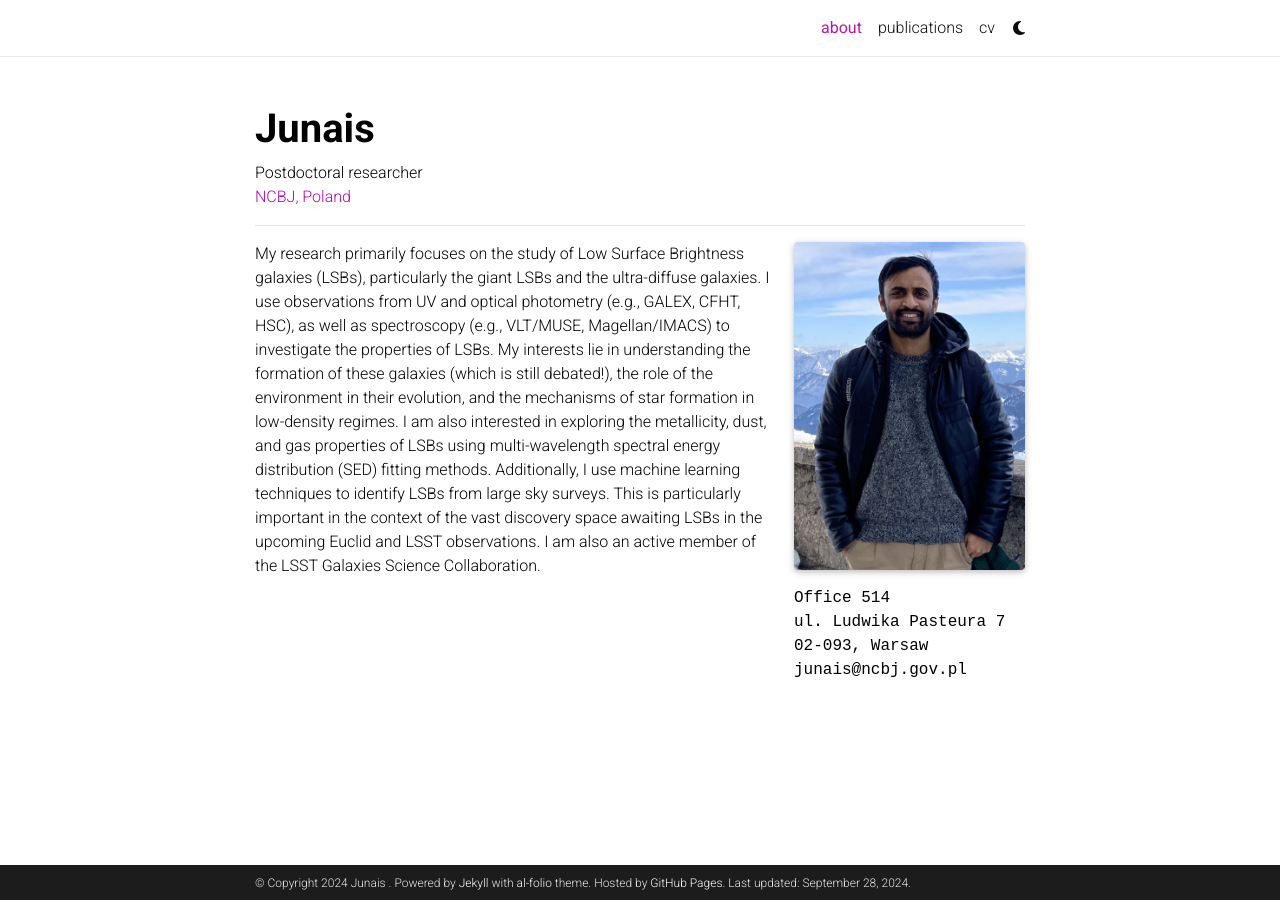
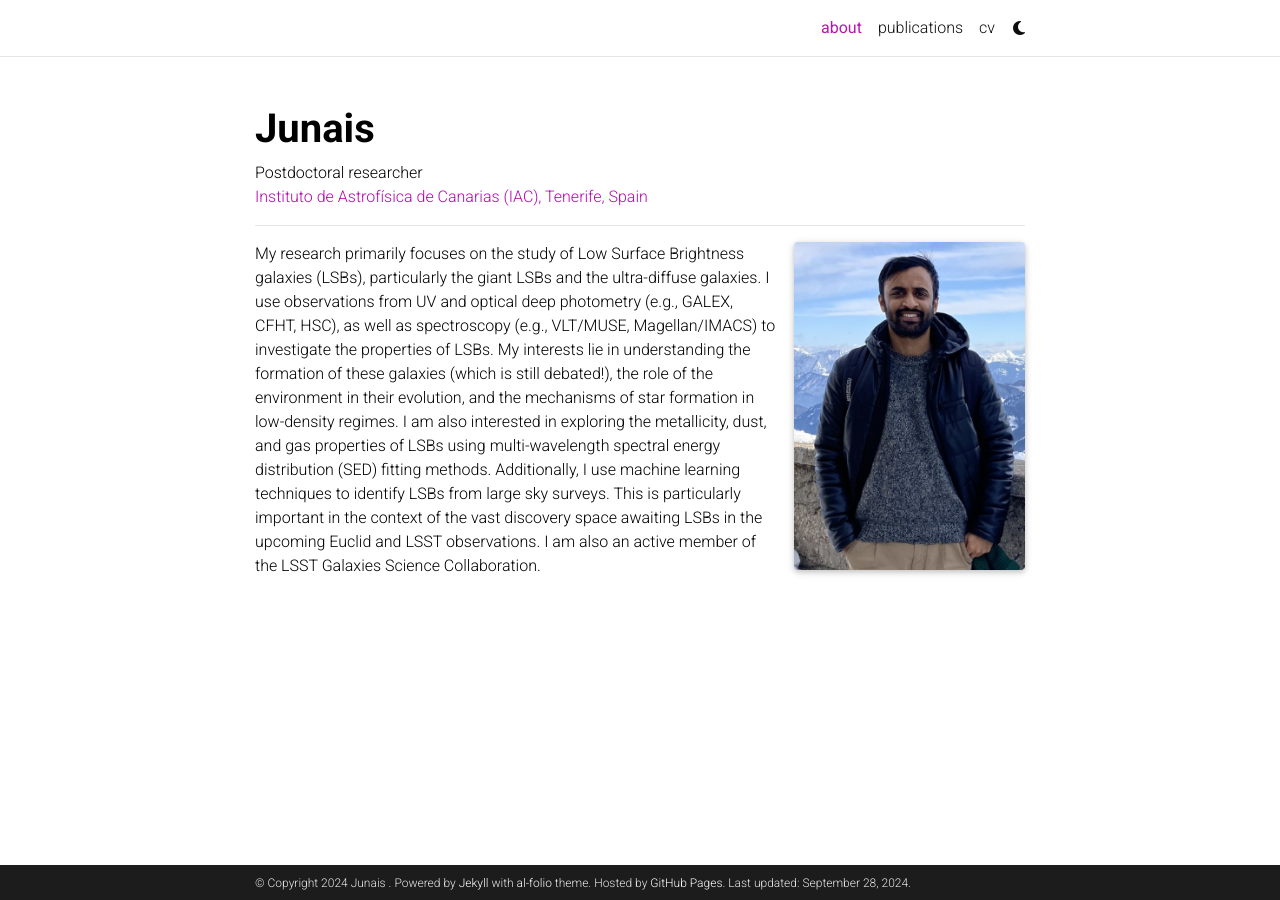
Before and after one commit to junais-astro/junais-astro.github.io, a Jekyll site: the page built from _pages/about.md, in a window 1280 px wide. Built offline with Jekyll 4.4.1, drawn with Linux system fonts in a browser that asks for light colours; full-size pictures stand in for the smaller copies a plugin makes; comment, search, counter and statistics services are not loaded; a style sheet for code colours, icons or effects is not loaded.

Commit message:
Update about.md

```diff
--- a/_pages/about.md
+++ b/_pages/about.md
@@ -2,18 +2,18 @@
 layout: about
 title: about
 permalink: /
-subtitle: Postdoctoral researcher <br /> <a href='https://www.ncbj.gov.pl/en/bp4'>NCBJ, Poland</a> <br /> <hr>
+subtitle: Postdoctoral researcher <br /> <a href='[https://www.ncbj.gov.pl/en/bp4](https://www.iac.edu.es/en/transparency/economic-information/grants/excellence-galaxies-twinning-iac-exgal-twin)'>Instituto de Astrofísica de Canarias (IAC), Tenerife, Spain</a> <br /> <hr>
 
 
 profile:
   align: right
   image: prof_pic.jpg
   image_circular: false # crops the image to make it circular
-  more_info: >
+<!--  more_info: >
     <p> Office 514</p>
     <p> ul. Ludwika Pasteura 7</p>
     <p> 02-093, Warsaw</p>
-    <p> junais@ncbj.gov.pl</p>
+    <p> junais@ncbj.gov.pl</p> -->
 
 news: false  # includes a list of news items
 latest_posts: false  # includes a list of the newest posts
@@ -22,5 +22,5 @@
 ---
 <!-- I am interested in studying low surface brightness galaxies (LSBs). Their formation and evolution are still debated questions in the extragalactic community. I use observational data (UV, optical) of LSBs, in combination with galaxy evolution models to constrain their properties (e.g., star formation, environmental interactions). During my postdoc at NCBJ, I am working with the ASTROdust group (led by Katarzyna Małek) to characterize the dust attenuation in a large sample of galaxies observed by Herschel. I am also an active member of the LSST Galaxies Science Collaboration, with a special focus on low surface brightness science. -->
 
-My research primarily focuses on the study of Low Surface Brightness galaxies (LSBs), particularly the giant LSBs and the ultra-diffuse galaxies. I use observations from UV and optical photometry (e.g., GALEX, CFHT, HSC), as well as spectroscopy (e.g., VLT/MUSE, Magellan/IMACS) to investigate the properties of LSBs. My interests lie in understanding the formation of these galaxies (which is still debated!), the role of the environment in their evolution, and the mechanisms of star formation in low-density regimes. I am also interested in exploring the metallicity, dust, and gas properties of LSBs using multi-wavelength spectral energy distribution (SED) fitting methods. Additionally, I use machine learning techniques to identify LSBs from large sky surveys. This is particularly important in the context of the vast discovery space awaiting LSBs in the upcoming Euclid and LSST observations. I am also an active member of the LSST Galaxies Science Collaboration.
+My research primarily focuses on the study of Low Surface Brightness galaxies (LSBs), particularly the giant LSBs and the ultra-diffuse galaxies. I use observations from UV and optical deep photometry (e.g., GALEX, CFHT, HSC), as well as spectroscopy (e.g., VLT/MUSE, Magellan/IMACS) to investigate the properties of LSBs. My interests lie in understanding the formation of these galaxies (which is still debated!), the role of the environment in their evolution, and the mechanisms of star formation in low-density regimes. I am also interested in exploring the metallicity, dust, and gas properties of LSBs using multi-wavelength spectral energy distribution (SED) fitting methods. Additionally, I use machine learning techniques to identify LSBs from large sky surveys. This is particularly important in the context of the vast discovery space awaiting LSBs in the upcoming Euclid and LSST observations. I am also an active member of the LSST Galaxies Science Collaboration.
 <!-- [LSST Galaxies Science Collaboration](https://sites.google.com/view/lsstgsc). -->
```
